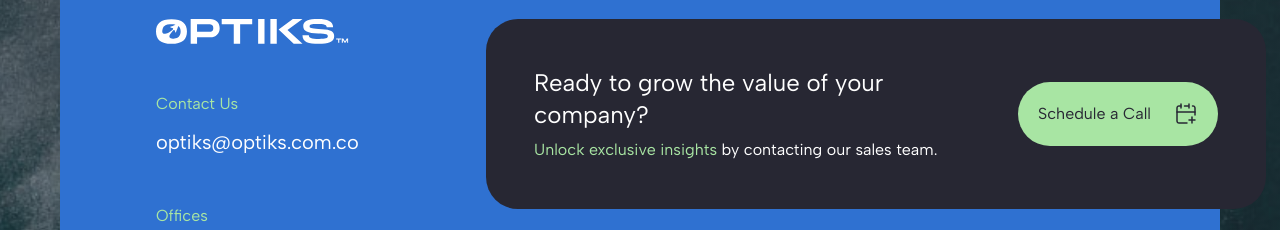
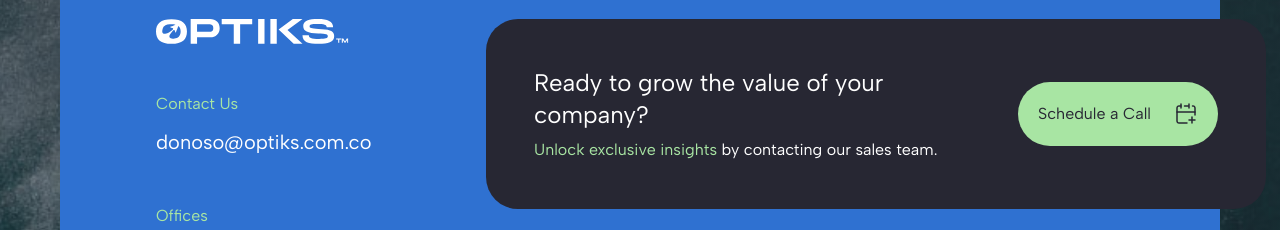
Before and after one commit to jestov/optiks, a Next.js app: page / in a window 1280 px wide. Shown: the part 7657-7887 px from the top of the page. Built offline with nearby package versions, Linux system fonts and the light colour scheme.

Commit message:
change mail to send forms

```diff
--- a/components/Contact.tsx
+++ b/components/Contact.tsx
@@ -53,7 +53,7 @@ function Contact() {
         Accept: "application/json",
       },
       body: JSON.stringify({
-        access_key: "6c93e630-a77c-4ee9-b72f-0b57af3b5b5a",
+        access_key: "f96bb08a-b830-4ad5-8b72-3ef573e50c40",
         name,
         email,
         company,
--- a/components/Footer.tsx
+++ b/components/Footer.tsx
@@ -83,10 +83,10 @@ export default function Footer() {
             <span className="text-greenLighter">Contact Us</span>
             <Link
               className="text-xl"
-              href="mailto:optiks@optiks.com.co"
+              href="mailto:donoso@optiks.com.co"
               target="_blank"
             >
-              optiks@optiks.com.co
+              donoso@optiks.com.co
             </Link>
           </div>
           <div className="flex flex-col gap-3">
```
